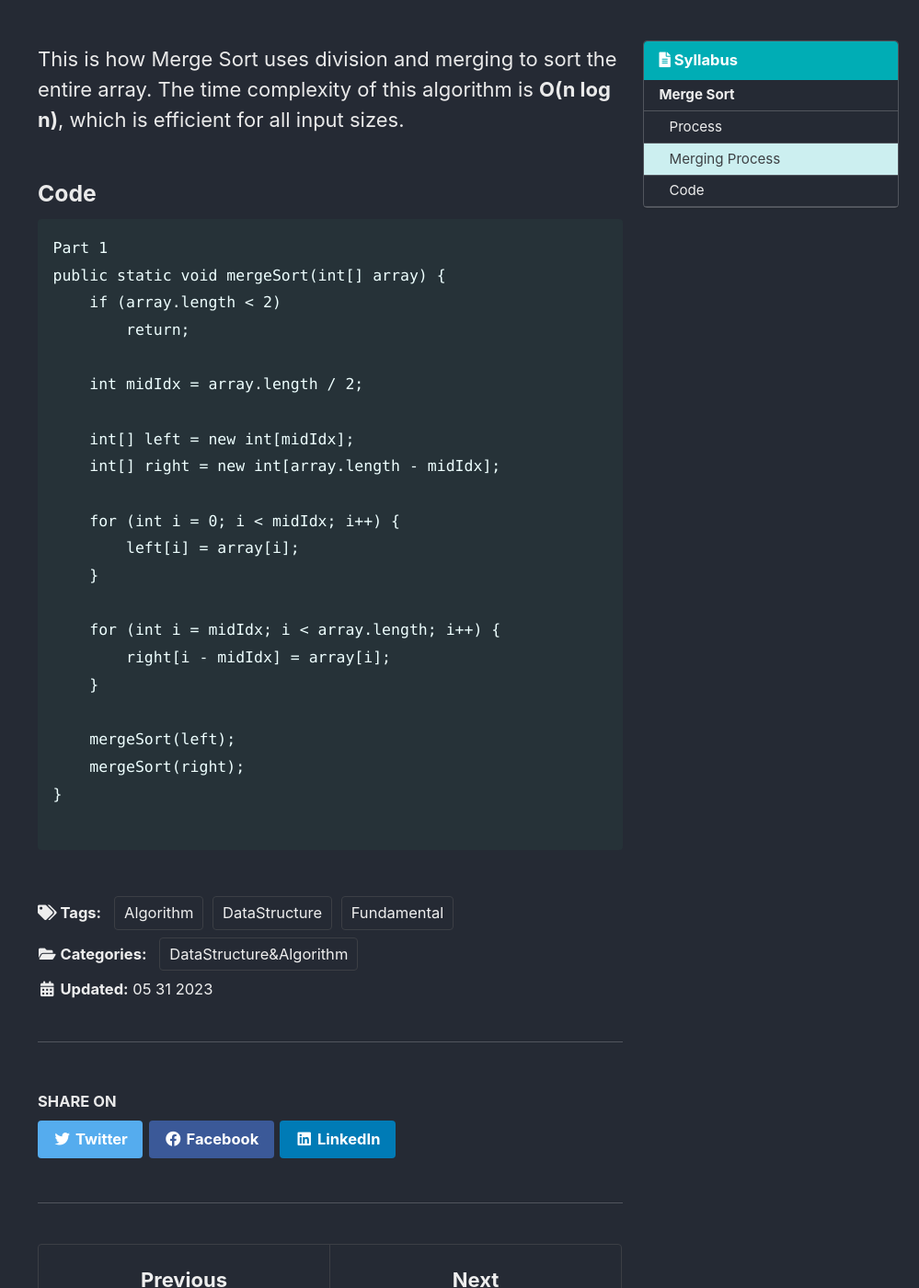
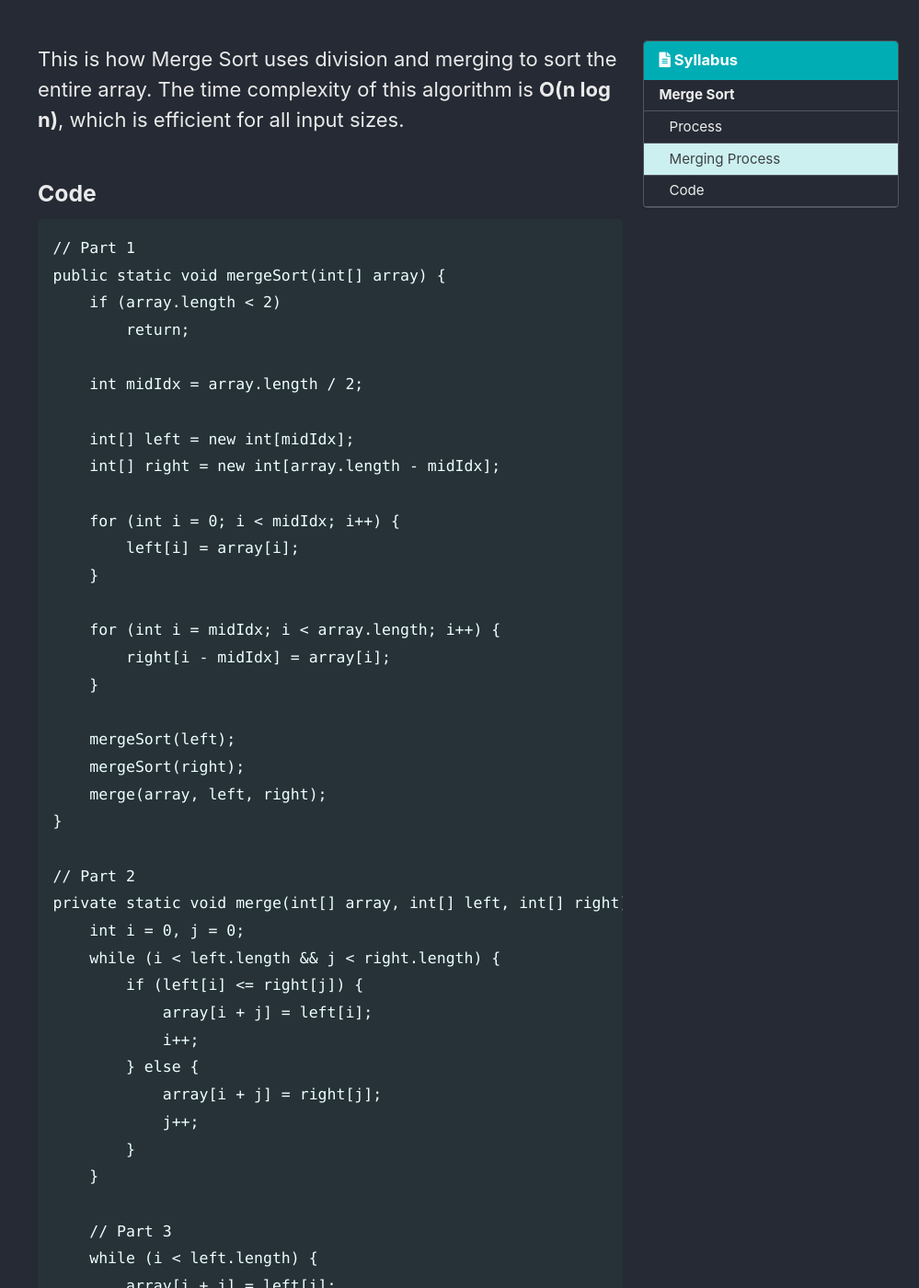
Before and after one commit to PyChanyoung/PyChanyoung.github.io, a Jekyll site: the page built from _posts/2023-05-31-MergeSort.md, in a window 1280 px wide and 1400 px high, scrolled down 1111 px. Shown: the whole window at 92% size, without its empty margins (281-1280 px from the left). Built offline with Jekyll 4.4.1, drawn with Linux system fonts in a browser that asks for light colours; cached includes are drawn as plain includes; some web fonts are replaced; comment, search, counter and statistics services are not loaded; some of the changed text lies outside the part shown.

Commit message:
Content update

````diff
--- a/_posts/2023-05-31-MergeSort.md
+++ b/_posts/2023-05-31-MergeSort.md
@@ -34,7 +34,7 @@ This is how Merge Sort uses division and merging to sort the entire array. The t
 
 ### Code
 ```
-Part 1
+// Part 1
 public static void mergeSort(int[] array) {
     if (array.length < 2)
         return;
@@ -54,6 +54,31 @@ public static void mergeSort(int[] array) {
 
     mergeSort(left);
     mergeSort(right);
+    merge(array, left, right);
 }
 
+// Part 2
+private static void merge(int[] array, int[] left, int[] right) {
+    int i = 0, j = 0;
+    while (i < left.length && j < right.length) {
+        if (left[i] <= right[j]) {
+            array[i + j] = left[i];
+            i++;
+        } else {
+            array[i + j] = right[j];
+            j++;
+        }
+    }
+
+    // Part 3
+    while (i < left.length) {
+        array[i + j] = left[i];
+        i++;
+    }
+
+    while (j < right.length) {
+        array[i + j] = right[j];
+        j++;
+    }
+}
 ```
````
